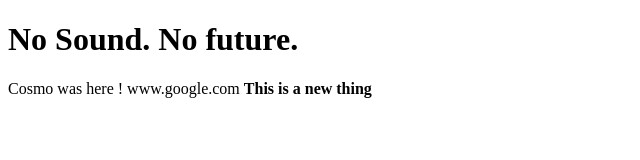
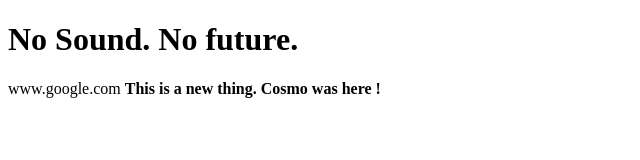
Before and after one commit to cosmindev99/test123web, a plain HTML site: page Index.html in a window 1280 px wide. Shown: the full height of the page, 0-640 px from the left. Drawn offline with Linux system fonts and the light colour scheme.

Commit message:
Try google href

```diff
--- a/Index.html
+++ b/Index.html
@@ -11,8 +11,8 @@
     <h1>
         No Sound. No future.
     </h1>
-    <href>Cosmo was here ! www.google.com</href>
-    <b> This is a new thing </b>
+    <href>www.google.com</href>
+    <b> This is a new thing. Cosmo was here !  </b>
 
 </body>
 </html>
```
